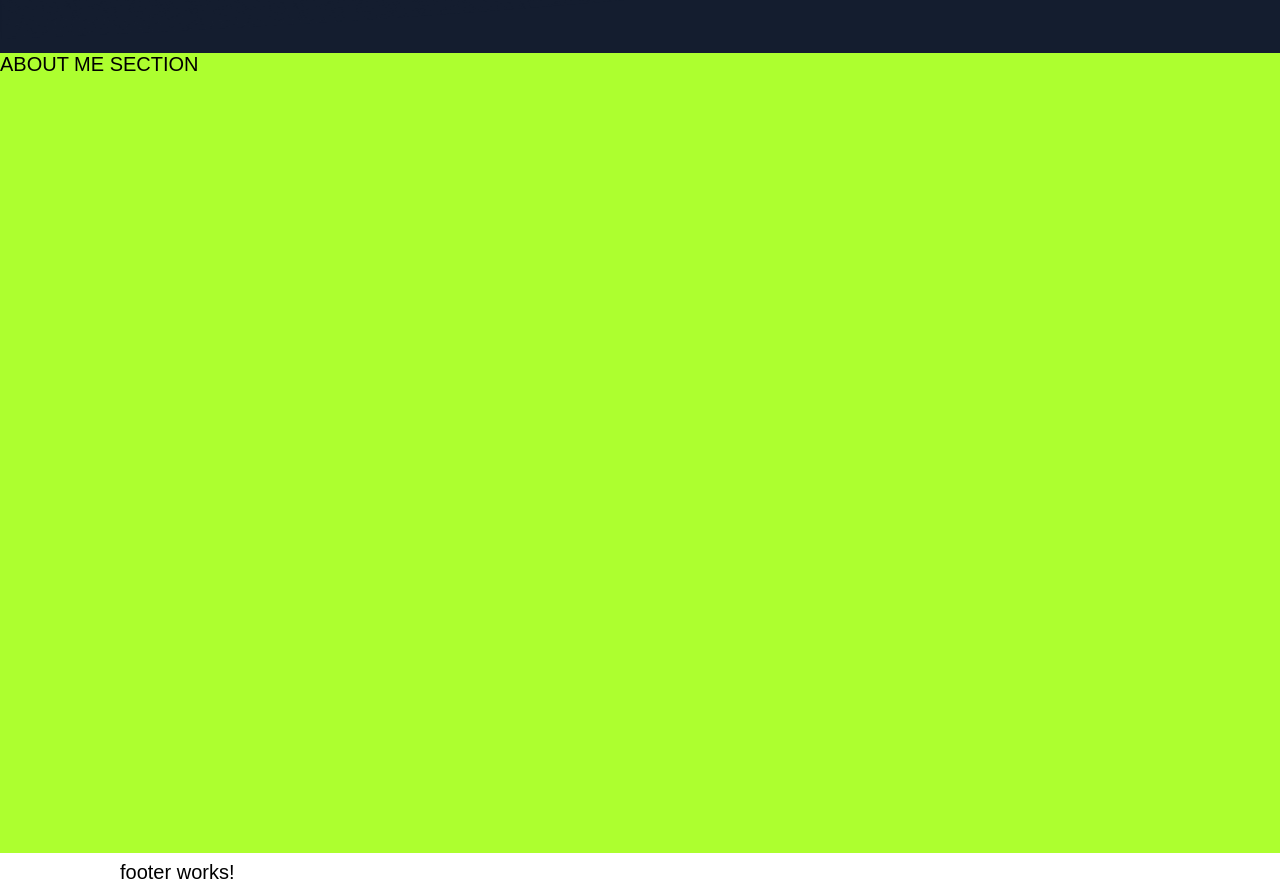
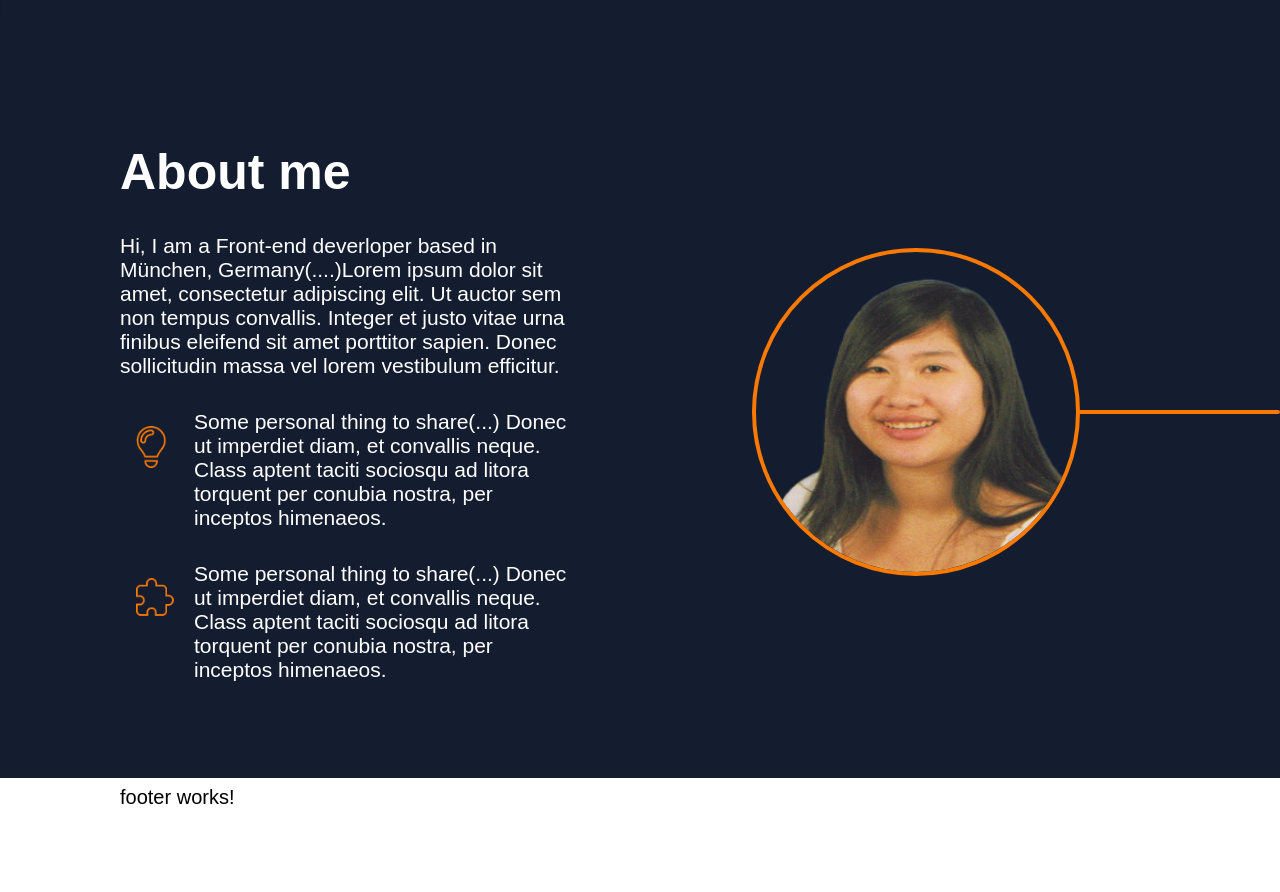
Before and after one commit to Hanmuni/Portfolio, an Angular app: page / in a window 1280 px wide. Shown: the part 763-1655 px from the top of the page. After the commit the page ends 1580 px from the top, so only its background shows below. Built offline with nearby package versions, Linux system fonts and the light colour scheme.

Commit message:
aboutme-section content

```diff
--- a/src/app/aboutme-section/aboutme-section.component.html
+++ b/src/app/aboutme-section/aboutme-section.component.html
@@ -1,4 +1,37 @@
 <div class="aboutme-container">
 
-ABOUT ME SECTION
+  <div class="aboutme-headline">
+    <h1> About me </h1>
+
+    <span>
+      Hi, I am a Front-end deverloper based in München, Germany(....)Lorem ipsum dolor sit amet, consectetur adipiscing
+      elit. Ut auctor sem non tempus convallis. Integer et justo vitae urna finibus eleifend sit amet porttitor sapien.
+      Donec sollicitudin massa vel lorem vestibulum efficitur.
+    </span>
+
+    <div class="aboutme-text">
+      <img src="assets/img/lightbulb.png">
+      <span>
+        Some personal thing to share(...) Donec ut imperdiet diam, et convallis neque. Class aptent taciti sociosqu ad
+        litora torquent per conubia nostra, per inceptos himenaeos.
+      </span>
+    </div>
+
+    <div class="aboutme-text">
+      <img src="assets/img/puzzle.png">
+      <span>
+        Some personal thing to share(...) Donec ut imperdiet diam, et convallis neque. Class aptent taciti sociosqu
+        ad litora torquent per conubia nostra, per inceptos himenaeos.
+      </span>
+    </div>
+
+  </div>
+
+  <div class="aboutme-image">
+
+    <img src="assets/img/profile-picture.png">
+
+    <div class="orange-line"></div>
+
+  </div>
 </div>
--- a/src/app/aboutme-section/aboutme-section.component.scss
+++ b/src/app/aboutme-section/aboutme-section.component.scss
@@ -1,5 +1,61 @@
 .aboutme-container {
-    width: 100%;
-    height: 100vh;
-    background-color: greenyellow;
+  color: white;
+  background-color: #141D2F;
+  display: flex;
+  justify-content: space-between;
+  padding-top: 8vh;
+  padding-bottom: 8vh;
 }
+
+.aboutme-headline {
+  width: 35%;
+  margin-left: 15vh;
+
+  h1 {
+
+    font-size: calc(45px + 0.390625vw);
+  }
+
+  span {
+    font-size: calc(16px + 0.390625vw);
+  }
+}
+
+.aboutme-text {
+  display: flex;
+  justify-content: space-around;
+  font-size: calc(18px + 0.390625vw);
+  text-align: start;
+  margin-top: 32px;
+  margin-bottom: 32px;
+
+  img {
+    width: 42px;
+    height: 42px;
+    object-fit: contain;
+    margin: 16px;
+
+  }
+
+}
+
+.aboutme-image {
+  display: flex;
+  justify-content: center;
+  align-items: center;
+
+  img {
+    border: 4px solid #FA7903;
+    border-radius: 50%;
+    height: 25vw;
+    width: 25vw;
+    margin-left: 8px;
+  }
+}
+
+.orange-line {
+  min-width: 25vh;
+  border-bottom: 4px solid #FA7903;
+  border-top-right-radius: 4px;
+  border-bottom-right-radius: 4px;
+}
--- a/src/app/app.component.html
+++ b/src/app/app.component.html
@@ -1,4 +1,8 @@
-<app-header-menu></app-header-menu>
-<app-frontpage></app-frontpage>
-<app-aboutme-section></app-aboutme-section>
-<app-footer></app-footer>
+<main>
+
+    <app-header-menu></app-header-menu>
+    <app-frontpage></app-frontpage>
+    <app-aboutme-section></app-aboutme-section>
+    <app-footer></app-footer>
+
+</main>
--- a/src/app/app.module.ts
+++ b/src/app/app.module.ts
@@ -8,13 +8,15 @@ import { HeaderMenuComponent } from './header-menu/header-menu.component';
 import { FooterComponent } from './footer/footer.component';
 import { AboutmeSectionComponent } from './aboutme-section/aboutme-section.component';
 
+
 @NgModule({
   declarations: [
     AppComponent,
     FrontpageComponent,
     HeaderMenuComponent,
     FooterComponent,
-    AboutmeSectionComponent
+    AboutmeSectionComponent,
+
   ],
   imports: [
     BrowserModule,
--- a/src/app/frontpage/frontpage.component.html
+++ b/src/app/frontpage/frontpage.component.html
@@ -54,7 +54,7 @@
 
       </div>
 
-      <span class="scroll-text"> Scroll down ⇢</span>
+      <span> Scroll down ⇢</span>
 
     </div>
 
--- a/src/app/frontpage/frontpage.component.scss
+++ b/src/app/frontpage/frontpage.component.scss
@@ -1,6 +1,6 @@
 .frontpage {
   background-color: #141D2F;
-  height: 85%;
+  height: 85vh;
 }
 
 .profile {
--- a/src/app/header-menu/header-menu.component.scss
+++ b/src/app/header-menu/header-menu.component.scss
@@ -3,13 +3,10 @@
   display: flex;
   justify-content: space-between;
   align-items: center;
-  padding: 1vh 15vh 1vh 15vh;
-  position: -webkit-sticky;
+  padding: 0 15vh 0 15vh;
   position: sticky;
   top: 0;
   z-index: 100;
-  height: 15%;
-
 
   img {
     width: 128px;
@@ -31,6 +28,8 @@
   a {
     color: white;
     margin-left: 32px;
+    font-size: calc(23px + 0.390625vw);
+    transition: all 225ms ease-in-out;
 
     &:hover {
       color: rgb(250, 121, 3);
```
Also changed, not shown: src/assets/img/lightbulb.png (added), src/assets/img/puzzle.png (added).
